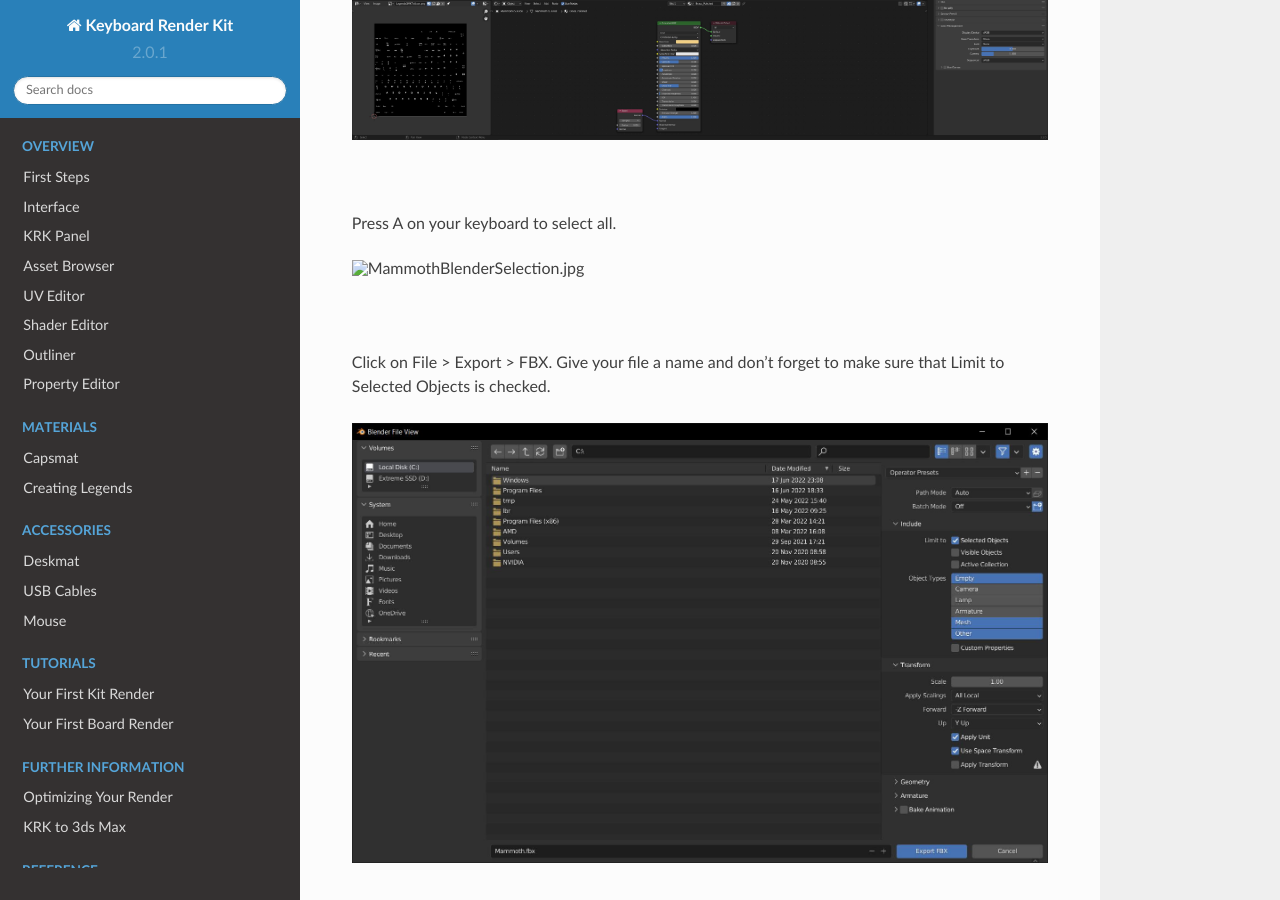
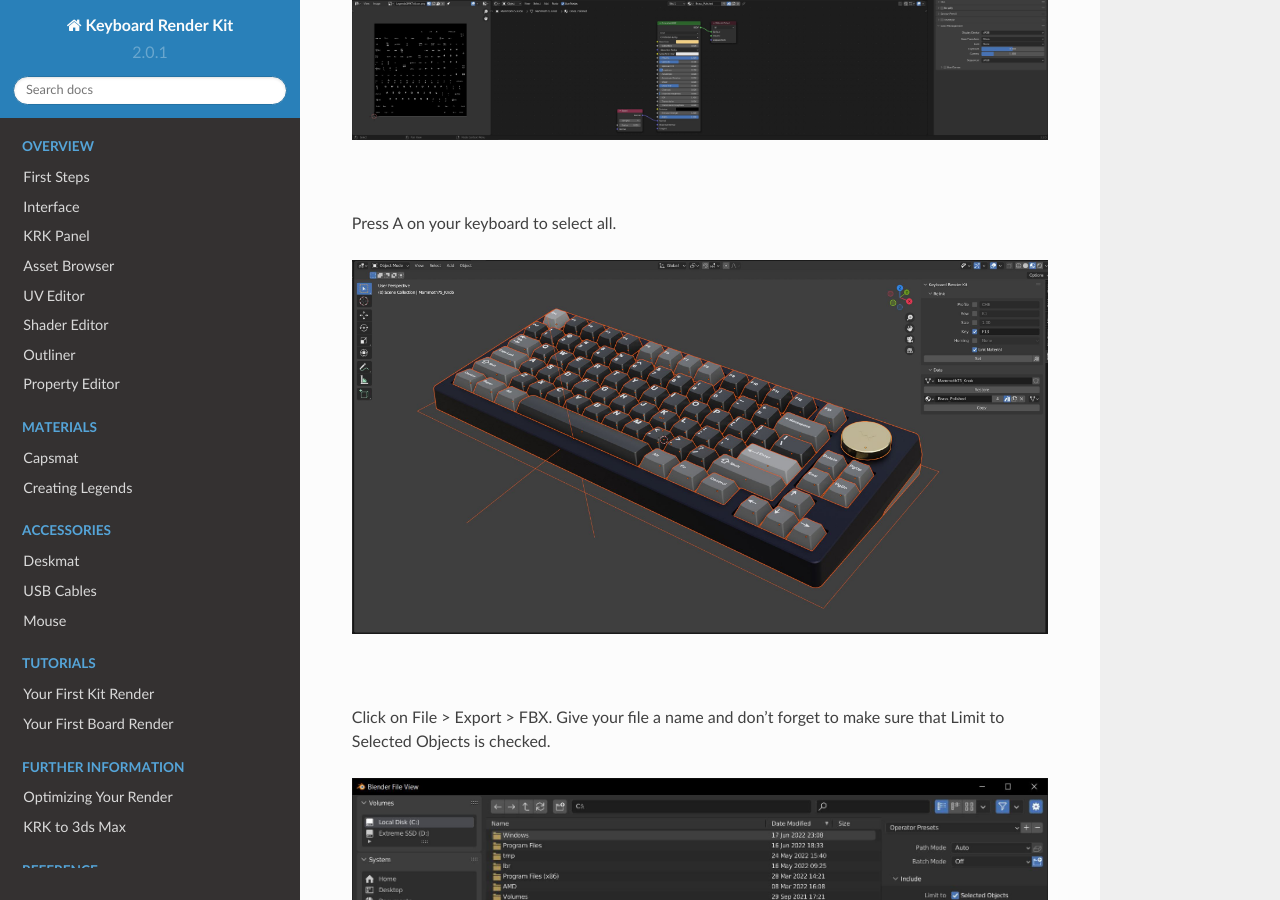
Before and after one commit to imperfectlink/KeyboardRenderKit, a Sphinx documentation site: the page built from docs/source/krk2c4d.rst, in a window 1280 px wide and 900 px high, scrolled down 494 px. Built offline with Sphinx 7.4.7 and the Read the Docs theme 2.0.0, drawn with Linux system fonts in a browser that asks for light colours.

Commit message:
Update krk2c4d.rst

```diff
--- a/docs/source/krk2c4d.rst
+++ b/docs/source/krk2c4d.rst
@@ -10,7 +10,7 @@ Once your board or kit is ready, hide or turn off all other objects that you don
 
 Press A on your keyboard to select all.
 
-.. image:: MammothBlenderSelection.jpg
+.. image:: img/MammothBlenderSelection.jpg
 
 |
 
```
